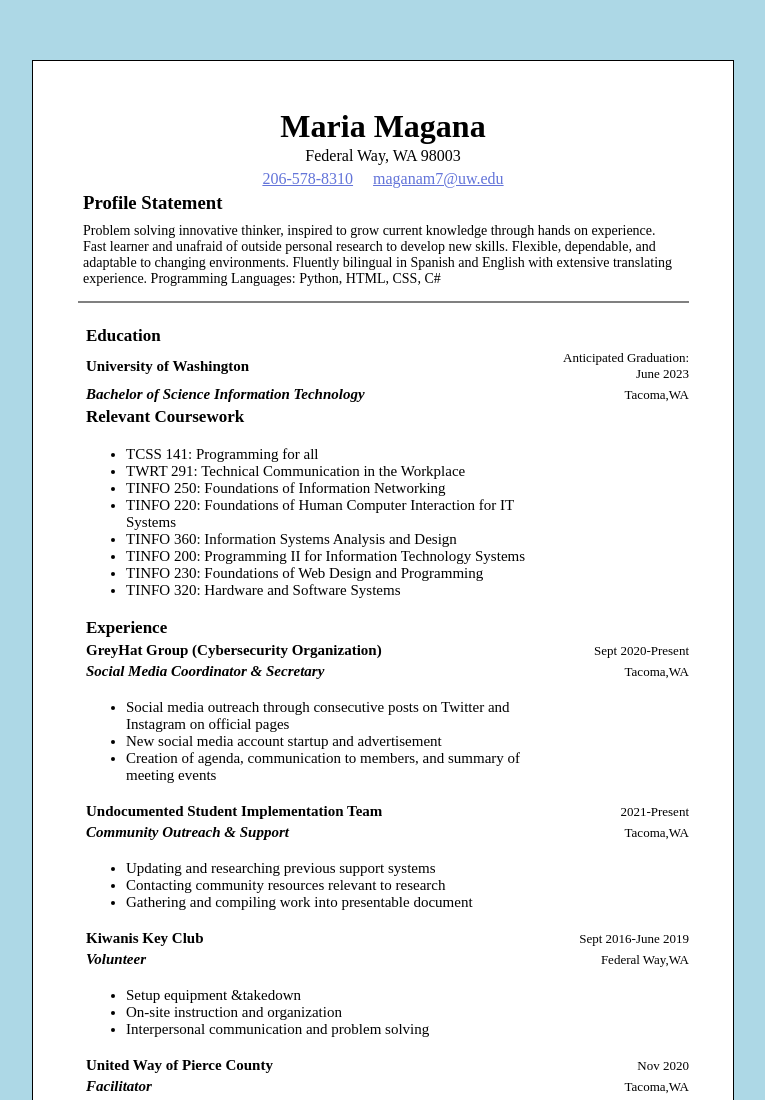
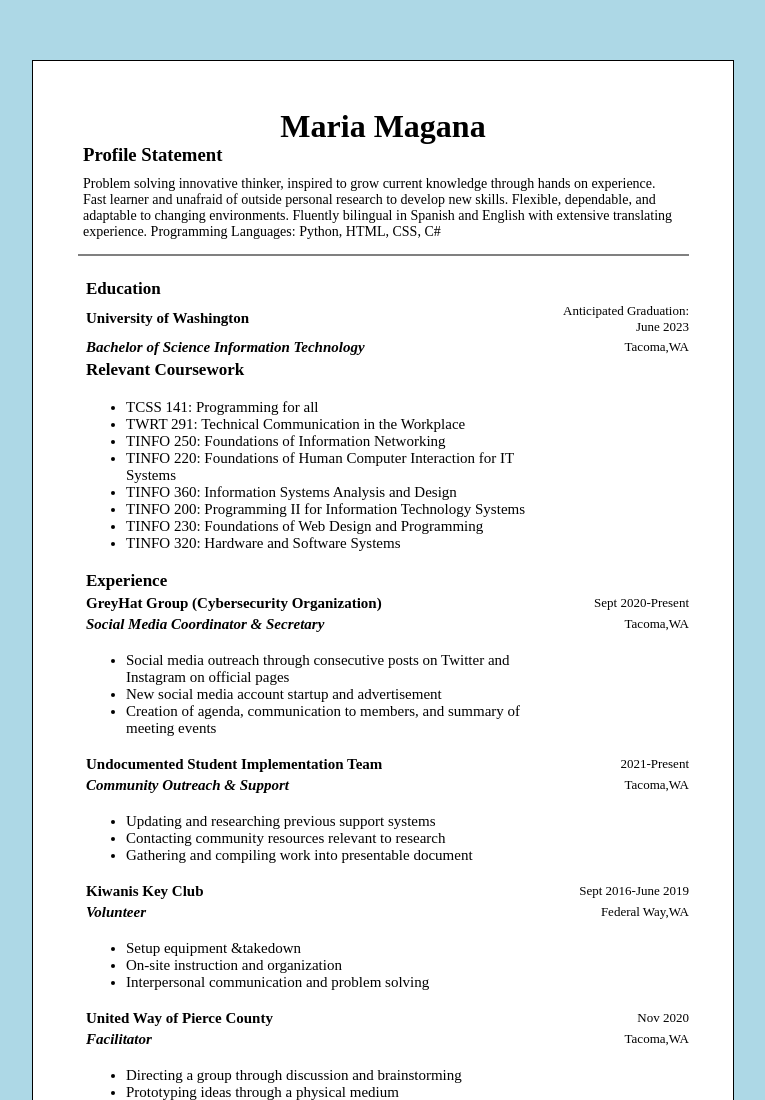
Before and after one commit to maganam/maganam.github.io, a plain HTML site: page index.html in a window 1280 px wide. Shown: the top 1100 px of the page, without its empty margins (251-1016 px from the left). Drawn offline with Linux system fonts and the light colour scheme.

Commit message:
Update index.html

```diff
--- a/index.html
+++ b/index.html
@@ -15,13 +15,6 @@
  			<h1>Maria Magana</h1>
 		</div>
 
-		<div class="contact">
-			<p>Federal Way, WA 98003</p>
-			<p>
-				<a href = "tel:206-578-8310">206-578-8310</a>&nbsp;&nbsp;&nbsp;&nbsp;
-				<a href="mailto:maganam7@uw.edu">maganam7@uw.edu</a>
-			</p>
-		</div>
 
 		<div class="statement">
 			<h3>Profile Statement</h3>
```
